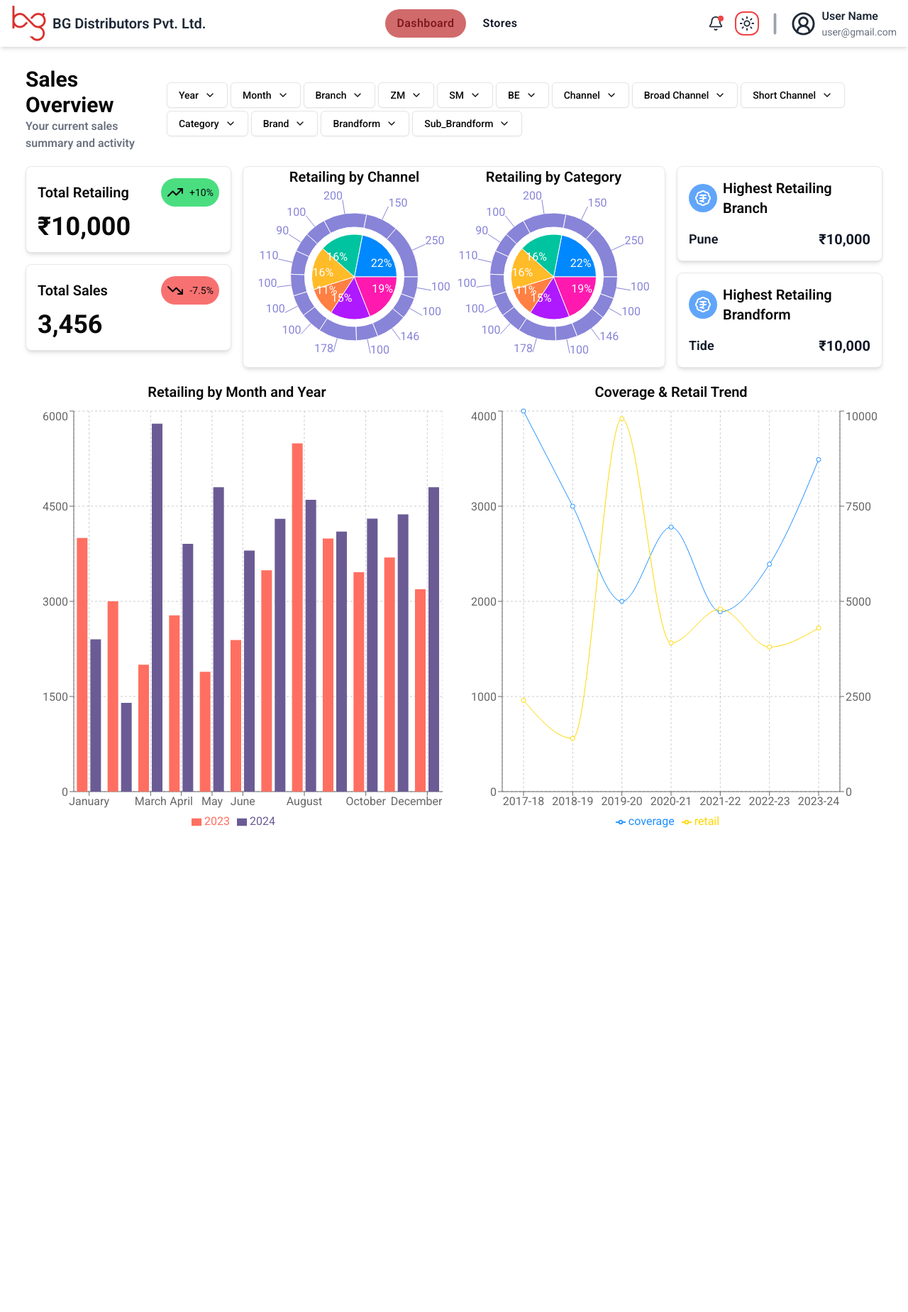
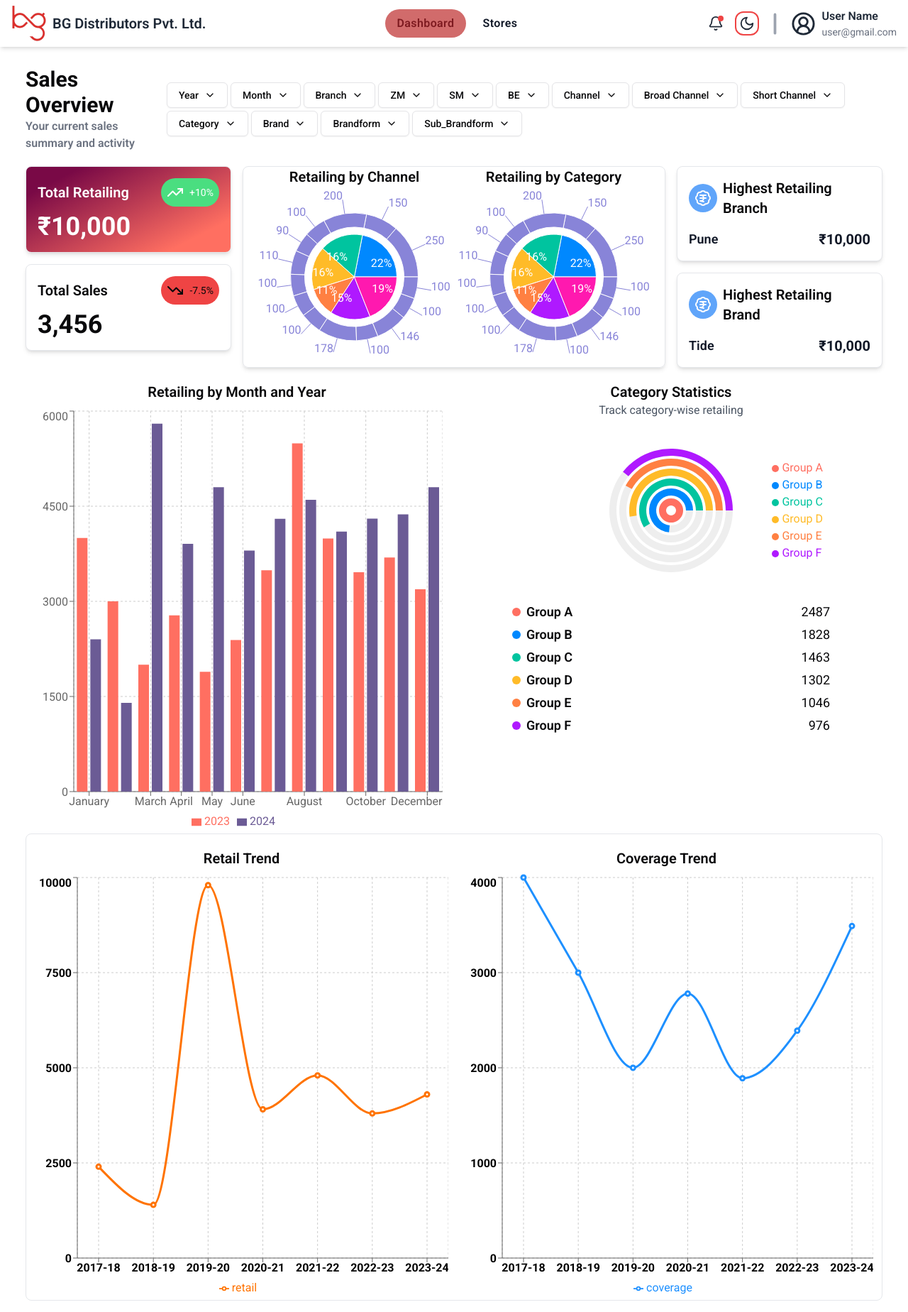
Before and after one commit to ManmohanKhandelwal/salesProject, a Next.js app in the folder frontend/: page / in a window 1280 px wide. Shown: the whole page at 71% size. Before the commit the page ends 1190 px from the top, so only its background shows below. Built offline with nearby package versions, Linux system fonts and the light colour scheme.

Commit message:
Dashboard Updated asOn 30/1/25 by NS

```diff
--- a/frontend/app/(root)/page.jsx
+++ b/frontend/app/(root)/page.jsx
@@ -1,10 +1,12 @@
+import CategoryStats from "@/components/CategoryStats";
 import Header from "@/components/Header";
 import RetailCategory from "@/components/RetailCategory";
 import RetailChannel from "@/components/RetailChannel";
 import RetailMonthYear from "@/components/RetailMonthYear";
 import SalesCard from "@/components/SalesCard";
 import SummaryCard from "@/components/SummaryCard";
-import TrendCoverageRetail from "@/components/TrendCoverageRetail";
+import TrendCoverage from "@/components/TrendCoverage";
+import TrendRetail from "@/components/TrendRetail";
 
 const Dashboard = () => {
   const brandformData = {
@@ -30,6 +32,7 @@ const Dashboard = () => {
               data="₹10,000"
               trend="up"
               percentChange="+10%"
+              className="bg-sale-card-gradient text-white"
             />
           </div>
           <div className="">
@@ -60,15 +63,12 @@ const Dashboard = () => {
             <SummaryCard title="Highest Retailing Branch" data={branchData} />
           </div>
           <div>
-            <SummaryCard
-              title="Highest Retailing Brandform"
-              data={brandformData}
-            />
+            <SummaryCard title="Highest Retailing Brand" data={brandformData} />
           </div>
         </div>
       </section>
 
-      {/* BOTTOM SECTION */}
+      {/* MIDDLE SECTION */}
       <section className="pt-5 grid grid-cols-2 gap-4">
         <div className="col-span-1 flex flex-col items-center px-2">
           <h1 className="text-xl font-semibold pb-2">
@@ -78,10 +78,23 @@ const Dashboard = () => {
         </div>
 
         <div className="col-span-1 flex flex-col items-center">
-          <h1 className="text-xl font-semibold pb-2">
-            Coverage & Retail Trend
-          </h1>
-          <TrendCoverageRetail />
+          <h1 className="text-xl font-semibold">Category Statistics</h1>
+          <p className=" text-gray-600 dark:text-gray-300 mb-1">
+            Track category-wise retailing
+          </p>
+          <CategoryStats />
+        </div>
+      </section>
+
+      {/* BOTTOM SECTION */}
+      <section className="pt-5 grid grid-cols-2 gap-4 border border-gray-200 rounded-lg px-3">
+        <div className="col-span-1 flex flex-col items-center">
+          <h1 className="text-xl font-semibold pb-2">Retail Trend</h1>
+          <TrendRetail />
+        </div>
+        <div className="col-span-1 flex flex-col items-center">
+          <h1 className="text-xl font-semibold pb-2">Coverage Trend</h1>
+          <TrendCoverage />
         </div>
       </section>
     </div>
--- a/frontend/app/globals.css
+++ b/frontend/app/globals.css
@@ -39,7 +39,8 @@ body {
     --color-bar-1: #ff6f61;
     --color-bar-2: #6b5b95;
     --color-line-1: #1e90ff;
-    --color-line-2: #ffd700;
+    --color-line-2: #ff7300;
+    --color-tick: #000;
   }
   .dark {
     --background: 240 10% 3.9%;
@@ -71,6 +72,7 @@ body {
     --color-bar-2: #ff8c00;
     --color-line-1: #ff1493;
     --color-line-2: #32cd32;
+    --color-tick: #fff;
   }
 }
 
--- /dev/null
+++ b/frontend/components/CategoryStats.jsx
@@ -0,0 +1,72 @@
+"use client";
+
+import {
+  RadialBarChart,
+  RadialBar,
+  Legend,
+  ResponsiveContainer,
+} from "recharts";
+import { ScrollArea } from "./ui/scroll-area";
+
+const data = [
+  { name: "Group A", retail: 2487, fill: "#FF6F61" },
+  { name: "Group B", retail: 1828, fill: "#0088FE" },
+  { name: "Group C", retail: 1463, fill: "#00C49F" },
+  { name: "Group D", retail: 1302, fill: "#FFBB28" },
+  { name: "Group E", retail: 1046, fill: "#FF8042" },
+  { name: "Group F", retail: 976, fill: "#AF19FF" },
+];
+
+const style = {
+  top: "50%",
+  right: 0,
+  transform: "translate(0, -50%)",
+  lineHeight: "24px",
+};
+
+const CategoryStats = () => {
+  return (
+    <div className="w-full max-w-md mx-auto">
+      <div className="relative">
+        <ResponsiveContainer width="100%" height={250}>
+          <RadialBarChart
+            cx="50%"
+            cy="50%"
+            innerRadius="10%"
+            outerRadius="80%"
+            barSize={10}
+            data={data}
+          >
+            <RadialBar minAngle={15} background clockWise dataKey="retail" />
+            <Legend
+              iconSize={10}
+              layout="vertical"
+              verticalAlign="middle"
+              wrapperStyle={style}
+            />
+          </RadialBarChart>
+        </ResponsiveContainer>
+      </div>
+
+      <ScrollArea className="mt-1 h-52">
+        {data.map((item) => (
+          <div
+            key={item.name}
+            className="flex justify-between items-center text-sm mb-1"
+          >
+            <span className="flex items-center">
+              <div
+                className="w-3 h-3 rounded-full mr-2"
+                style={{ backgroundColor: item.fill }}
+              />
+              <p className="font-semibold text-lg">{item.name}</p>
+            </span>
+            <span className="text-lg">{item.retail}</span>
+          </div>
+        ))}
+      </ScrollArea>
+    </div>
+  );
+};
+
+export default CategoryStats;
--- a/frontend/components/Navbar.jsx
+++ b/frontend/components/Navbar.jsx
@@ -8,20 +8,24 @@ import { useEffect, useState } from "react";
 
 const Navbar = () => {
   const [activePage, setActivePage] = useState(0);
-  const [theme, setTheme] = useState("light");
+  const [darkMode, setDarkMode] = useState(false);
 
   useEffect(() => {
-    const storedTheme = localStorage.getItem("theme") || "light";
-    setTheme(storedTheme);
-    document.documentElement.classList.toggle("dark", storedTheme === "dark");
+    const theme = localStorage.getItem("theme");
+    if (theme === "dark") {
+      setDarkMode(true);
+    }
   }, []);
 
-  const toggleTheme = () => {
-    const newTheme = theme === "light" ? "dark" : "light";
-    setTheme(newTheme);
-    localStorage.setItem("theme", newTheme);
-    document.documentElement.classList.toggle("dark", newTheme === "dark");
-  };
+  useEffect(() => {
+    if (darkMode) {
+      document.documentElement.classList.add("dark");
+      localStorage.setItem("theme", "dark");
+    } else {
+      document.documentElement.classList.remove("dark");
+      localStorage.setItem("theme", "light");
+    }
+  }, [darkMode]);
 
   return (
     <>
@@ -75,9 +79,9 @@ const Navbar = () => {
             </div>
             <div
               className="border-2 border-red-500 rounded-xl p-1"
-              onClick={toggleTheme}
+              onClick={() => setDarkMode(!darkMode)}
             >
-              {theme === "light" ? (
+              {darkMode ? (
                 <Sun
                   size={22}
                   className="cursor-pointer text-gray-800 dark:text-white"
--- a/frontend/components/SalesCard.jsx
+++ b/frontend/components/SalesCard.jsx
@@ -1,14 +1,18 @@
 import { TrendingDown, TrendingUp } from "lucide-react";
 import React from "react";
 
-const SalesCard = ({ title, data, trend, percentChange }) => {
+const SalesCard = ({ title, data, trend, percentChange, className }) => {
   return (
-    <div className="w-full p-4 bg-white dark:bg-gray-800 border border-gray-200 dark:border-gray-700 rounded-lg hover:scale-105 transition-all duration-300 shadow-md dark:shadow-neonGreen">
+    <div
+      className={`w-full p-4 ${
+        className ? className : "bg-white"
+      } dark:bg-gray-800 border border-gray-200 dark:border-gray-700 rounded-lg hover:scale-105 transition-all duration-300 shadow-md dark:shadow-neonGreen`}
+    >
       <div className="flex items-center justify-between">
         <h1 className="text-xl font-semibold dark:text-white">{title}</h1>
         <div
           className={`flex items-center gap-2 ${
-            trend === "up" ? "bg-green-400" : "bg-red-400"
+            trend === "up" ? "bg-green-400" : "bg-red-500"
           } p-2 rounded-full text-sm`}
         >
           {trend === "up" ? <TrendingUp /> : <TrendingDown />}
--- /dev/null
+++ b/frontend/components/TrendCoverage.jsx
@@ -0,0 +1,59 @@
+"use client";
+
+import {
+  LineChart,
+  Line,
+  XAxis,
+  YAxis,
+  CartesianGrid,
+  Tooltip,
+  Legend,
+  ResponsiveContainer,
+} from "recharts";
+
+const data = [
+  { name: "2017-18", coverage: 4000, amt: 2400 },
+  { name: "2018-19", coverage: 3000, amt: 2210 },
+  { name: "2019-20", coverage: 2000, amt: 2290 },
+  { name: "2020-21", coverage: 2780, amt: 2000 },
+  { name: "2021-22", coverage: 1890, amt: 2181 },
+  { name: "2022-23", coverage: 2390, amt: 2500 },
+  { name: "2023-24", coverage: 3490, amt: 2100 },
+];
+
+const TrendCoverage = () => {
+  return (
+    <ResponsiveContainer width="100%" height={600}>
+      <LineChart
+        width={500}
+        height={300}
+        data={data}
+        margin={{ top: 5, bottom: 5 }}
+      >
+        <CartesianGrid strokeDasharray="3 3" />
+        <XAxis
+          dataKey="name"
+          padding={{ left: 30, right: 30 }}
+          tick={{ fill: "var(--color-tick)", fontWeight: "bold" }}
+        />
+        <YAxis
+          yAxisId="left"
+          tick={{ fill: "var(--color-tick)", fontWeight: "bold" }}
+        />
+
+        <Tooltip />
+        <Legend />
+        <Line
+          yAxisId="left"
+          type="monotone"
+          dataKey="coverage"
+          stroke={"var(--color-line-1)"}
+          strokeWidth={3}
+          activeDot={{ r: 8 }}
+        />
+      </LineChart>
+    </ResponsiveContainer>
+  );
+};
+
+export default TrendCoverage;
--- a/frontend/components/TrendCoverageRetail.jsx
+++ /dev/null
@@ -1,59 +0,0 @@
-"use client";
-
-import {
-  LineChart,
-  Line,
-  XAxis,
-  YAxis,
-  CartesianGrid,
-  Tooltip,
-  Legend,
-  ResponsiveContainer,
-} from "recharts";
-import { useEffect, useState } from "react";
-
-const data = [
-  { name: "2017-18", coverage: 4000, retail: 2400, amt: 2400 },
-  { name: "2018-19", coverage: 3000, retail: 1398, amt: 2210 },
-  { name: "2019-20", coverage: 2000, retail: 9800, amt: 2290 },
-  { name: "2020-21", coverage: 2780, retail: 3908, amt: 2000 },
-  { name: "2021-22", coverage: 1890, retail: 4800, amt: 2181 },
-  { name: "2022-23", coverage: 2390, retail: 3800, amt: 2500 },
-  { name: "2023-24", coverage: 3490, retail: 4300, amt: 2100 },
-];
-
-const TrendCoverageRetail = () => {
-  return (
-    <ResponsiveContainer width="100%" height={600}>
-      <LineChart
-        width={500}
-        height={300}
-        data={data}
-        margin={{ top: 5, bottom: 5 }}
-      >
-        <CartesianGrid strokeDasharray="3 3" />
-        <XAxis dataKey="name" padding={{ left: 30, right: 30 }} />
-        <YAxis yAxisId="left" />
-        <YAxis yAxisId="right" orientation="right" />
-        <Tooltip />
-        <Legend />
-        <Line
-          yAxisId="left"
-          type="monotone"
-          dataKey="coverage"
-          stroke={"var(--color-line-1)"}
-          activeDot={{ r: 8 }}
-        />
-        <Line
-          yAxisId="right"
-          type="monotone"
-          dataKey="retail"
-          stroke={"var(--color-line-2)"}
-          activeDot={{ r: 8 }}
-        />
-      </LineChart>
-    </ResponsiveContainer>
-  );
-};
-
-export default TrendCoverageRetail;
--- /dev/null
+++ b/frontend/components/TrendRetail.jsx
@@ -0,0 +1,59 @@
+"use client";
+
+import {
+  LineChart,
+  Line,
+  XAxis,
+  YAxis,
+  CartesianGrid,
+  Tooltip,
+  Legend,
+  ResponsiveContainer,
+} from "recharts";
+
+const data = [
+  { name: "2017-18", retail: 2400, amt: 2400 },
+  { name: "2018-19", retail: 1398, amt: 2210 },
+  { name: "2019-20", retail: 9800, amt: 2290 },
+  { name: "2020-21", retail: 3908, amt: 2000 },
+  { name: "2021-22", retail: 4800, amt: 2181 },
+  { name: "2022-23", retail: 3800, amt: 2500 },
+  { name: "2023-24", retail: 4300, amt: 2100 },
+];
+
+const TrendRetail = () => {
+  return (
+    <ResponsiveContainer width="100%" height={600}>
+      <LineChart
+        width={500}
+        height={300}
+        data={data}
+        margin={{ top: 5, bottom: 5 }}
+      >
+        <CartesianGrid strokeDasharray="3 3" />
+        <XAxis
+          dataKey="name"
+          padding={{ left: 30, right: 30 }}
+          tick={{ fill: "var(--color-tick)", fontWeight: "bold" }}
+        />
+        <YAxis
+          yAxisId="left"
+          tick={{ fill: "var(--color-tick)", fontWeight: "bold" }}
+        />
+
+        <Tooltip />
+        <Legend />
+        <Line
+          yAxisId="left"
+          type="monotone"
+          dataKey="retail"
+          stroke={"var(--color-line-2)"}
+          strokeWidth={3}
+          activeDot={{ r: 8 }}
+        />
+      </LineChart>
+    </ResponsiveContainer>
+  );
+};
+
+export default TrendRetail;
--- a/frontend/tailwind.config.mjs
+++ b/frontend/tailwind.config.mjs
@@ -2,12 +2,12 @@
 /** @type {import('tailwindcss').Config} */
 
 export default {
-  darkMode: "class",
   content: [
     "./pages/**/*.{js,ts,jsx,tsx,mdx}",
     "./components/**/*.{js,ts,jsx,tsx,mdx}",
     "./app/**/*.{js,ts,jsx,tsx,mdx}",
   ],
+  darkMode: "class",
   theme: {
     extend: {
       colors: {
@@ -65,6 +65,10 @@ export default {
         neonBlue:
           "0 0 10px rgba(0, 204, 255, 1), 0 0 18px rgba(0, 204, 255, 0.9)", // Blue neon shadow
       },
+      backgroundImage: {
+        "sale-card-gradient":
+          "linear-gradient(153deg, rgba(121,9,70,1) 15%, rgba(255,111,97,1) 83%);",
+      },
     },
   },
   plugins: [require("tailwindcss-animate")],
```
